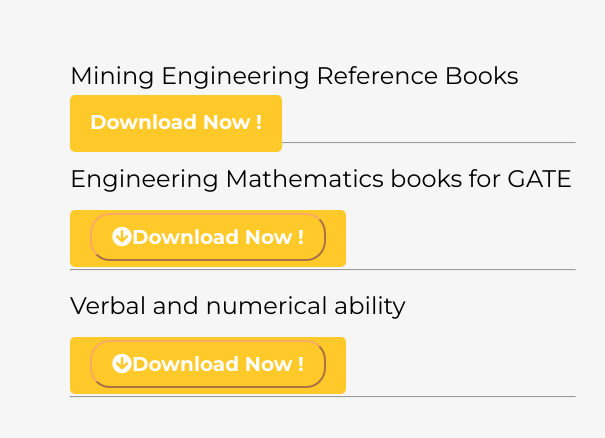
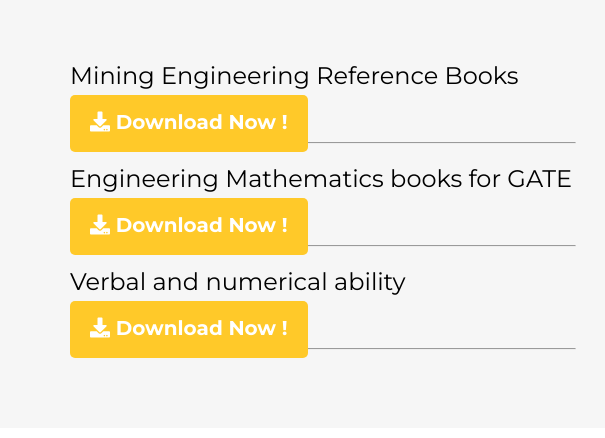
Before and after one commit to rajnishism/gatemining, a plain HTML site: page index.html in a window 1280 px wide. Shown: the part 1447-1885 px from the top of the page, 0-605 px from the left. Drawn offline with Linux system fonts and the light colour scheme.

Commit message:
Update index.html

```diff
--- a/index.html
+++ b/index.html
@@ -86,17 +86,17 @@
           <br>
           <h2 class = "books">Mining Engineering Reference Books</h2>
           <div class="btn">
-            <span class="Download">Download Now !</span>
+            <span class="Download"><i class="fas fa-download"></i>  Download Now !</span>
           </div>
           <hr>
           <h2 class = "books">Engineering Mathematics books for GATE</h2>
           <div class="btn">
-            <button class="Download" onclick="document.location=''"><i class="fas fa-arrow-circle-down"></i>Download Now !</button>
+            <span class="Download"><i class="fas fa-download"></i>  Download Now !</span>
           </div>
           <hr>
           <h2 class = "books">Verbal and numerical ability</h2>
           <div class="btn">
-            <button class="Download" onclick="document.location=''"><i class="fas fa-arrow-circle-down"></i>Download Now !</button>
+            <span class="Download"><i class="fas fa-download"></i>  Download Now !</span>
           </div>
           <hr>
         </div>
```
